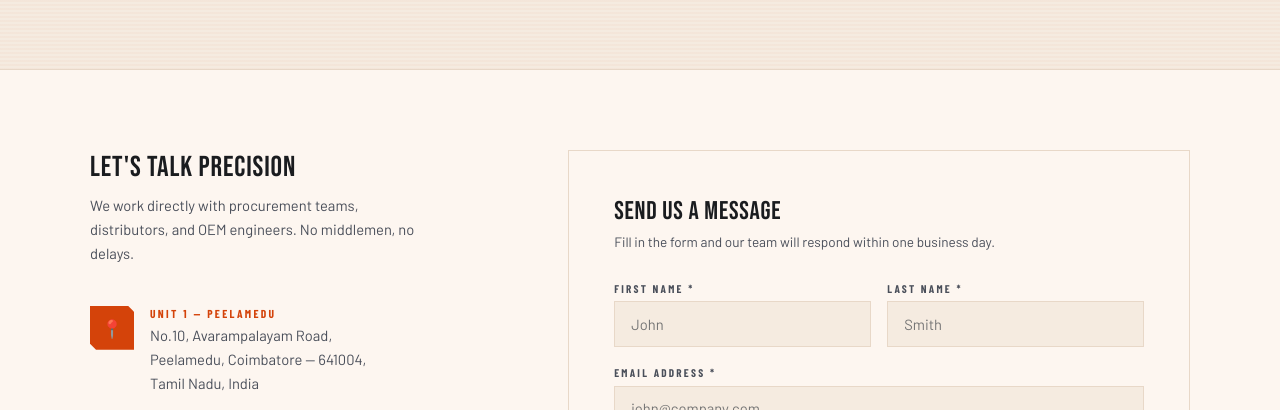
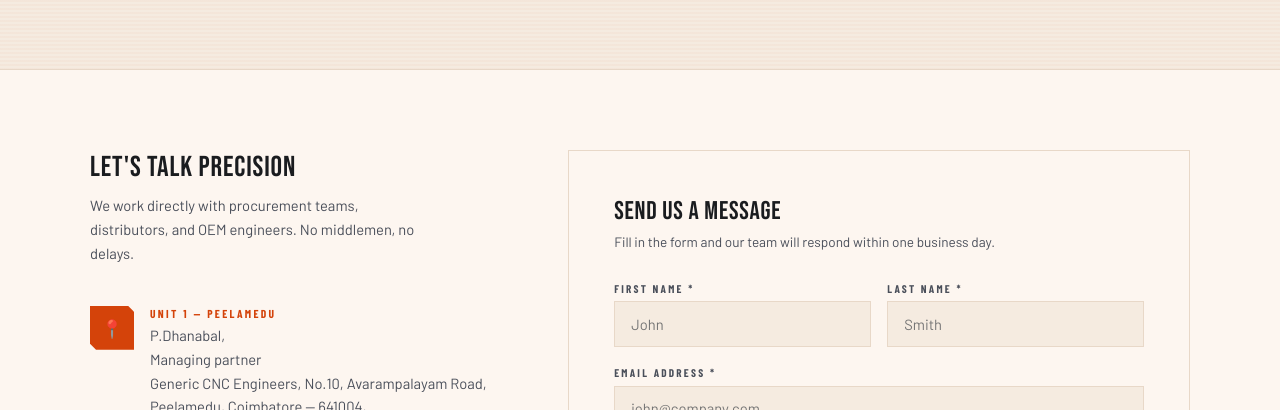
Before and after one commit to eedhaltech/Generic-CNC-Engineers, a plain HTML site: page contact.html in a window 1280 px wide. Shown: the part 390-800 px from the top of the page. Drawn offline with nearby package versions, Linux system fonts and the light colour scheme.

Commit message:
Update contact.html

```diff
--- a/contact.html
+++ b/contact.html
@@ -167,6 +167,7 @@ a{text-decoration:none;color:inherit;}
           <div class="contact-icon">&#128205;</div>
           <div class="contact-item-text">
             <strong>Unit 1 — Peelamedu</strong>
+            <span>P.Dhanabal,<br>Managing partner<br>Generic CNC Engineers,</span>
             <span>No.10, Avarampalayam Road,<br>Peelamedu, Coimbatore &mdash; 641004,<br>Tamil Nadu, India</span>
           </div>
         </div>
@@ -286,7 +287,7 @@ a{text-decoration:none;color:inherit;}
       <a href="https://www.google.com/maps/search/?api=1&query=No.10+Avarampalayam+Road+Peelamedu+Coimbatore+641004" target="_blank" rel="noopener" class="office-card">
         <div class="office-city">COIMBATORE — UNIT 1</div>
         <div class="office-type">Peelamedu</div>
-        <div class="office-addr">P.Dhanabal,<br>Managing partner,<br> Generic CNC Engineers </div>
+        <div class="office-addr">P.Dhanabal,<br>Managing partner,<br> Generic CNC Engineers,</div>
         <div class="office-addr">No.10, Avarampalayam Road,<br>Peelamedu,<br>Coimbatore &mdash; 641004, Tamil Nadu</div>
       </a>
       <a href="https://www.google.com/maps/search/?api=1&query=No.11/19+SF+160/3+Krishna+Nagar+GoldWins+Civil+Aerodrome+Coimbatore+641014" target="_blank" rel="noopener" class="office-card">
```
